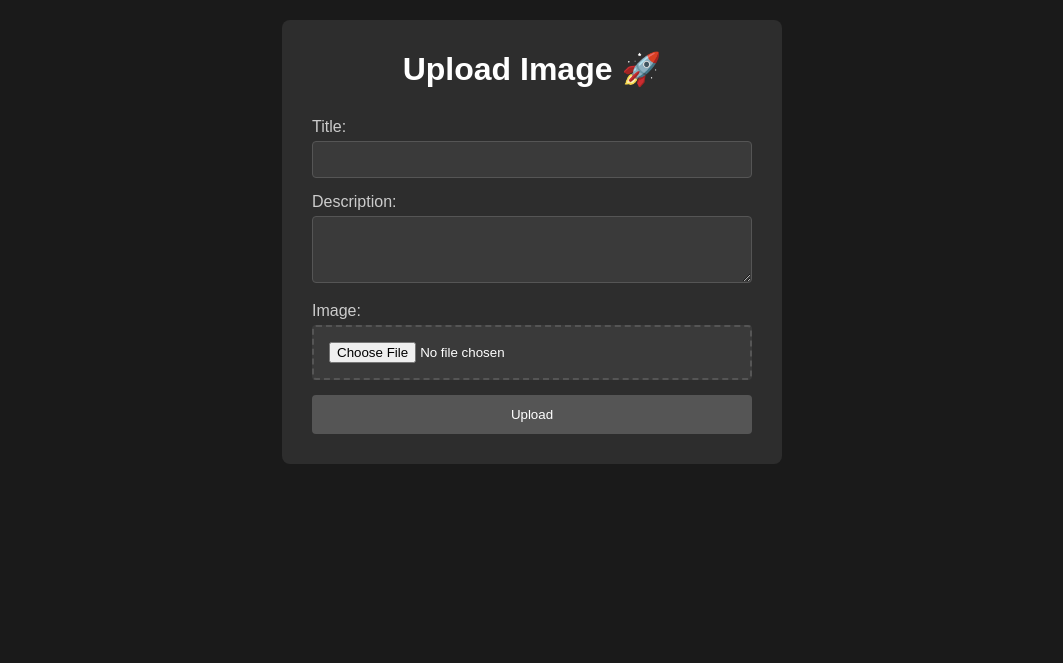
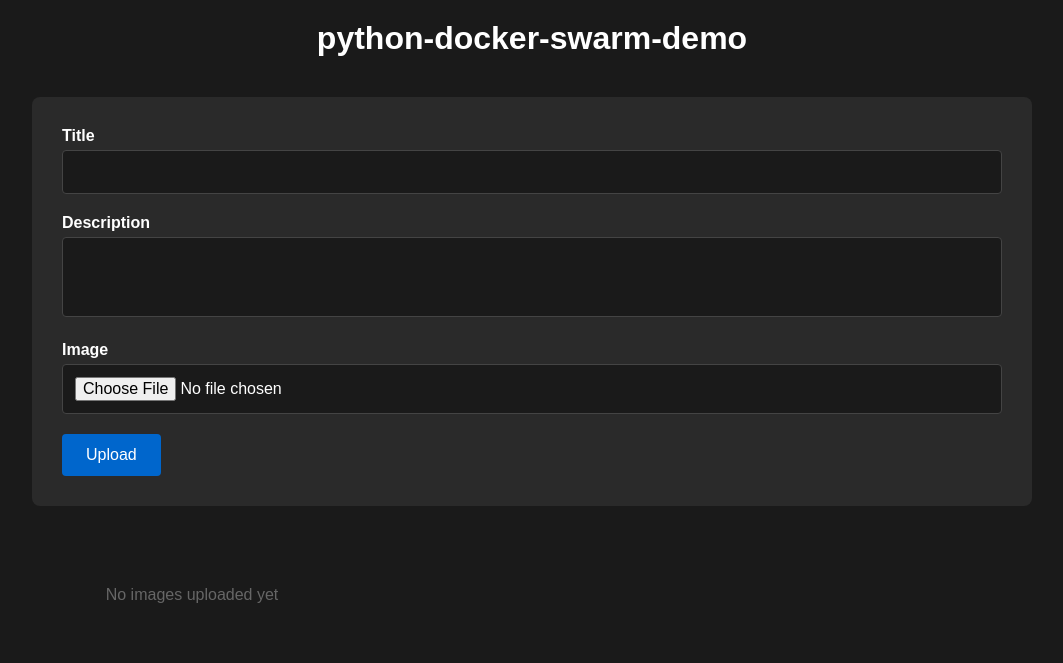
Before and after one commit to DennisByberg/python-docker-swarm-demo, a FastAPI app: page / in a window 1280 px wide. Shown: the top 663 px of the page, without its empty margins (108-1171 px from the left). Run offline with FastAPI, Linux system fonts and the light colour scheme.

Commit message:
implement image gallery with upload form and in-memory storage

```diff
--- a/app/main.py
+++ b/app/main.py
@@ -1,34 +1,49 @@
 from fastapi import FastAPI, Request, File, Form, UploadFile
-from fastapi.responses import HTMLResponse
+from fastapi.responses import HTMLResponse, Response
 from fastapi.templating import Jinja2Templates
-import uvicorn
+from fastapi.staticfiles import StaticFiles
+import base64
 
-app = FastAPI(title="Image Upload Demo")
+app = FastAPI()
 templates = Jinja2Templates(directory="templates")
 
+# Mount static files (CSS, JS) to be served at /static
+app.mount("/static", StaticFiles(directory="static"), name="static")
 
-@app.get("/", response_class=HTMLResponse)
-async def upload_form(request: Request):
-    return templates.TemplateResponse("upload.html", {"request": request})
+# In-memory storage for uploaded images
+uploads = []
 
 
-@app.post("/upload")
-async def upload_file(
-    title: str = Form(...), note: str = Form(...), file: UploadFile = File(...)
-):
-    return {
-        "message": "Upload received!",
-        "title": title,
-        "note": note,
-        "filename": file.filename,
-        "content_type": file.content_type,
-    }
+# Home page endpoint - displays upload form and image gallery
+@app.get("/", response_class=HTMLResponse)
+async def home(request: Request):
+    return templates.TemplateResponse(
+        "upload.html", {"request": request, "uploads": uploads}
+    )
 
 
-@app.get("/health")
-async def health_check():
-    return {"status": "healthy"}
+# Upload endpoint - handles file upload with title and description
+@app.post("/upload")
+async def upload(title: str = Form(), note: str = Form(), file: UploadFile = File()):
+    content = await file.read()
+
+    # Store upload data in memory with base64 encoded image
+    uploads.insert(
+        0,
+        {
+            "id": len(uploads),
+            "title": title,
+            "note": note,
+            "image": base64.b64encode(content).decode(),
+            "type": file.content_type,
+        },
+    )
+    return {"ok": True}
 
 
-if __name__ == "__main__":
-    uvicorn.run(app, host="0.0.0.0", port=8000)
+# Image serving endpoint - returns image by ID from memory
+@app.get("/image/{id}")
+async def image(id: int):
+    upload = uploads[id]
+
+    return Response(base64.b64decode(upload["image"]), media_type=upload["type"])
--- a/app/requirements.txt
+++ b/app/requirements.txt
@@ -2,4 +2,3 @@ fastapi==0.104.1
 uvicorn[standard]==0.24.0
 python-multipart==0.0.6
 jinja2==3.1.2
-requests==2.31.0
--- /dev/null
+++ b/app/static/style.css
@@ -0,0 +1,145 @@
+* {
+  margin: 0;
+  padding: 0;
+  box-sizing: border-box;
+}
+
+body {
+  font-family: Arial, sans-serif;
+  background: rgb(26, 26, 26);
+  color: rgb(255, 255, 255);
+  padding: 20px;
+}
+
+.container {
+  max-width: 1000px;
+  margin: 0 auto;
+}
+
+/* Header */
+h1 {
+  text-align: center;
+  margin-bottom: 40px;
+  font-size: 2em;
+}
+
+/* Upload form */
+.upload-form {
+  background: rgb(42, 42, 42);
+  padding: 30px;
+  border-radius: 8px;
+  margin-bottom: 40px;
+}
+
+.form-group {
+  margin-bottom: 20px;
+}
+
+label {
+  display: block;
+  margin-bottom: 5px;
+  font-weight: bold;
+}
+
+input,
+textarea {
+  width: 100%;
+  padding: 12px;
+  border: 1px solid rgb(68, 68, 68);
+  border-radius: 4px;
+  background: rgb(26, 26, 26);
+  color: rgb(255, 255, 255);
+  font-size: 16px;
+}
+
+textarea {
+  resize: none;
+}
+
+input:focus,
+textarea:focus {
+  outline: none;
+  border-color: rgb(102, 102, 102);
+}
+
+/* Button and spinner */
+button {
+  background: rgb(0, 102, 204);
+  color: rgb(255, 255, 255);
+  padding: 12px 24px;
+  border: none;
+  border-radius: 4px;
+  cursor: pointer;
+  font-size: 16px;
+  display: flex;
+  align-items: center;
+  gap: 8px;
+}
+
+button:hover {
+  background: rgb(0, 82, 163);
+}
+
+button:disabled {
+  background: #333;
+  cursor: not-allowed;
+}
+
+.spinner {
+  width: 16px;
+  height: 16px;
+  border: 2px solid rgba(255, 255, 255, 0.267);
+  border-top: 2px solid rgb(255, 255, 255);
+  border-radius: 50%;
+  animation: spin 1s linear infinite;
+}
+
+@keyframes spin {
+  to {
+    transform: rotate(360deg);
+  }
+}
+
+/* Gallery */
+.gallery {
+  display: grid;
+  grid-template-columns: repeat(auto-fill, minmax(300px, 1fr));
+  gap: 20px;
+}
+
+.card {
+  background: rgb(42, 42, 42);
+  border-radius: 8px;
+  overflow: hidden;
+}
+
+.card img {
+  width: 100%;
+  height: 200px;
+  object-fit: cover;
+}
+
+.card-content {
+  padding: 20px;
+}
+
+.card h3 {
+  margin-bottom: 10px;
+}
+
+.card p {
+  color: rgb(204, 204, 204);
+}
+
+.empty {
+  text-align: center;
+  color: rgb(102, 102, 102);
+  padding: 40px;
+}
+
+/* Mobile */
+@media (max-width: 768px) {
+  .gallery {
+    grid-template-columns: 1fr;
+  }
+}
--- a/app/templates/upload.html
+++ b/app/templates/upload.html
@@ -3,94 +3,51 @@
   <head>
     <meta charset="UTF-8" />
     <meta name="viewport" content="width=device-width, initial-scale=1.0" />
-    <title>FastAPI Upload</title>
-    <style>
-      * {
-        margin: 0;
-        padding: 0;
-        box-sizing: border-box;
-      }
-
-      body {
-        font-family: Arial, sans-serif;
-        background: #1a1a1a;
-        color: #e0e0e0;
-        padding: 20px;
-      }
-
-      .container {
-        max-width: 500px;
-        margin: 0 auto;
-        background: #2d2d2d;
-        padding: 30px;
-        border-radius: 8px;
-      }
-
-      h1 {
-        text-align: center;
-        margin-bottom: 30px;
-        color: #fff;
-      }
-
-      label {
-        display: block;
-        margin-bottom: 5px;
-        color: #ccc;
-      }
-
-      input,
-      textarea {
-        width: 100%;
-        padding: 10px;
-        margin-bottom: 15px;
-        background: #3a3a3a;
-        border: 1px solid #555;
-        border-radius: 4px;
-        color: #fff;
-      }
-
-      input:focus,
-      textarea:focus {
-        outline: none;
-        border-color: #666;
-      }
-
-      input[type='file'] {
-        padding: 15px;
-        border: 2px dashed #555;
-        background: #3a3a3a;
-      }
-
-      button {
-        width: 100%;
-        padding: 12px;
-        background: #555;
-        border: none;
-        border-radius: 4px;
-        color: #fff;
-        cursor: pointer;
-      }
-
-      button:hover {
-        background: #666;
-      }
-    </style>
+    <title>python-docker-swarm-demo</title>
+    <link rel="stylesheet" href="/static/style.css" />
   </head>
   <body>
     <div class="container">
-      <h1>Upload Image 🚀</h1>
-      <form action="/upload" method="post" enctype="multipart/form-data">
-        <label>Title:</label>
-        <input type="text" name="title" required />
+      <h1>python-docker-swarm-demo</h1>
 
-        <label>Description:</label>
-        <textarea name="note" rows="3" required></textarea>
+      <div class="upload-form">
+        <form id="form">
+          <div class="form-group">
+            <label>Title</label>
+            <input type="text" name="title" required maxlength="30" />
+          </div>
 
-        <label>Image:</label>
-        <input type="file" name="file" accept="image/*" required />
+          <div class="form-group">
+            <label>Description</label>
+            <textarea name="note" rows="3" required maxlength="100"></textarea>
+          </div>
 
-        <button type="submit">Upload</button>
-      </form>
+          <div class="form-group">
+            <label>Image</label>
+            <input type="file" name="file" accept="image/*" required />
+          </div>
+
+          <button type="submit" id="btn">Upload</button>
+        </form>
+      </div>
+
+      <div class="gallery">
+        {% for upload in uploads %}
+        <div class="card">
+          <img src="/image/{{ upload.id }}" alt="{{ upload.title }}" />
+          <div class="card-content">
+            <h3>{{ upload.title }}</h3>
+            <p>{{ upload.note }}</p>
+          </div>
+        </div>
+        {% else %}
+        <div class="empty">
+          <p>No images uploaded yet</p>
+        </div>
+        {% endfor %}
+      </div>
     </div>
+
+    <script src="/static/script.js"></script>
   </body>
 </html>
```
Also changed, not shown: app/static/script.js (added, +22 -0 lines).
